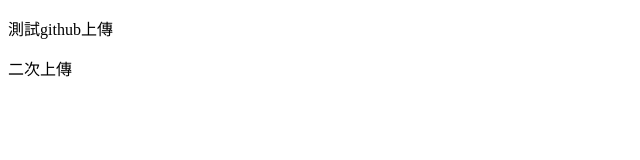
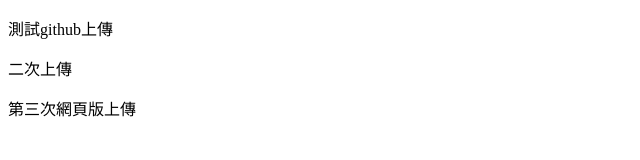
Before and after one commit to Popo-Lin-webiste/Project_20201129, a plain HTML site: page index.html in a window 1280 px wide. Shown: the whole page, without its empty margins (0-640 px from the left). Drawn offline with Linux system fonts and the light colour scheme.

Commit message:
第三次

```diff
--- a/index.html
+++ b/index.html
@@ -8,5 +8,6 @@
 <body>
     <p>測試github上傳</p>
     <p>二次上傳</p>
+    <p>第三次網頁版上傳</p>
 </body>
 </html>
```
